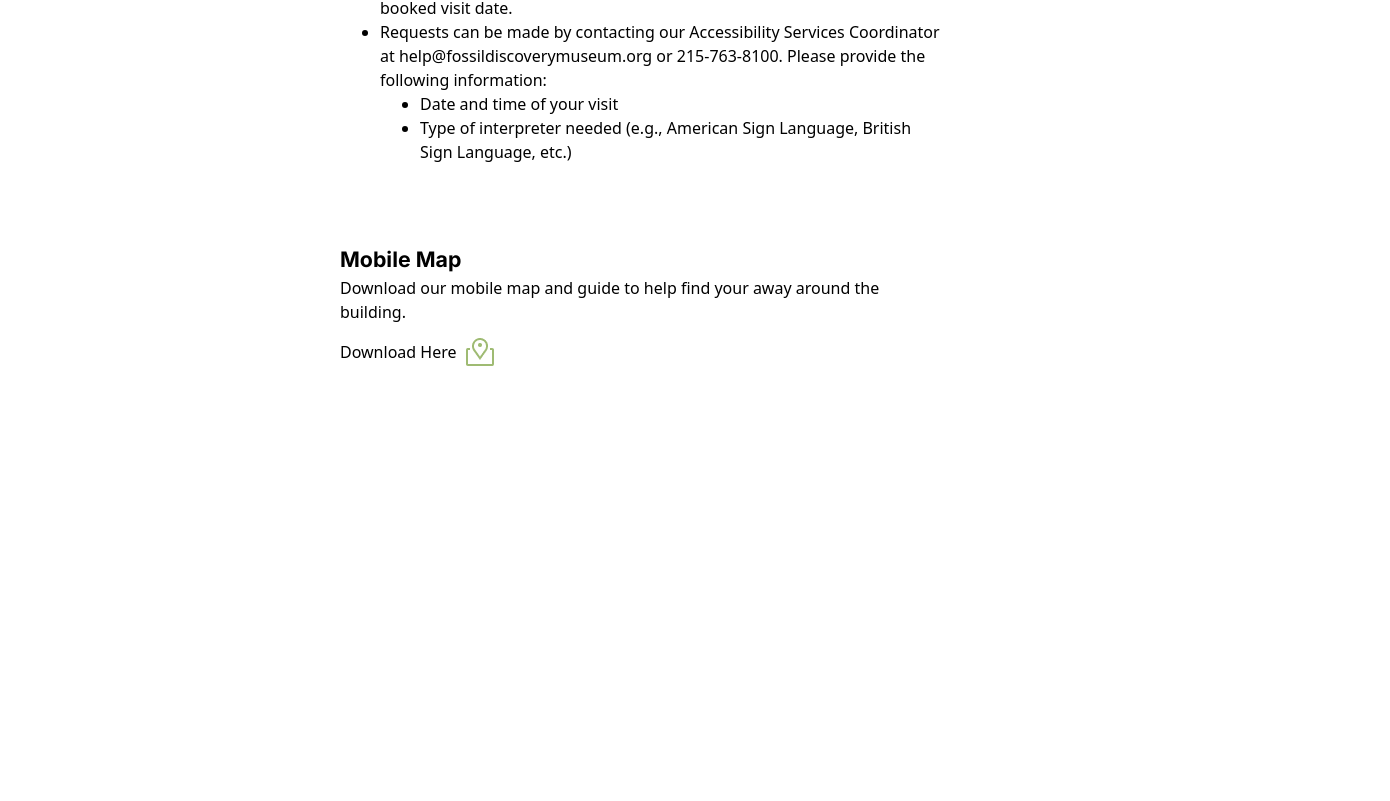
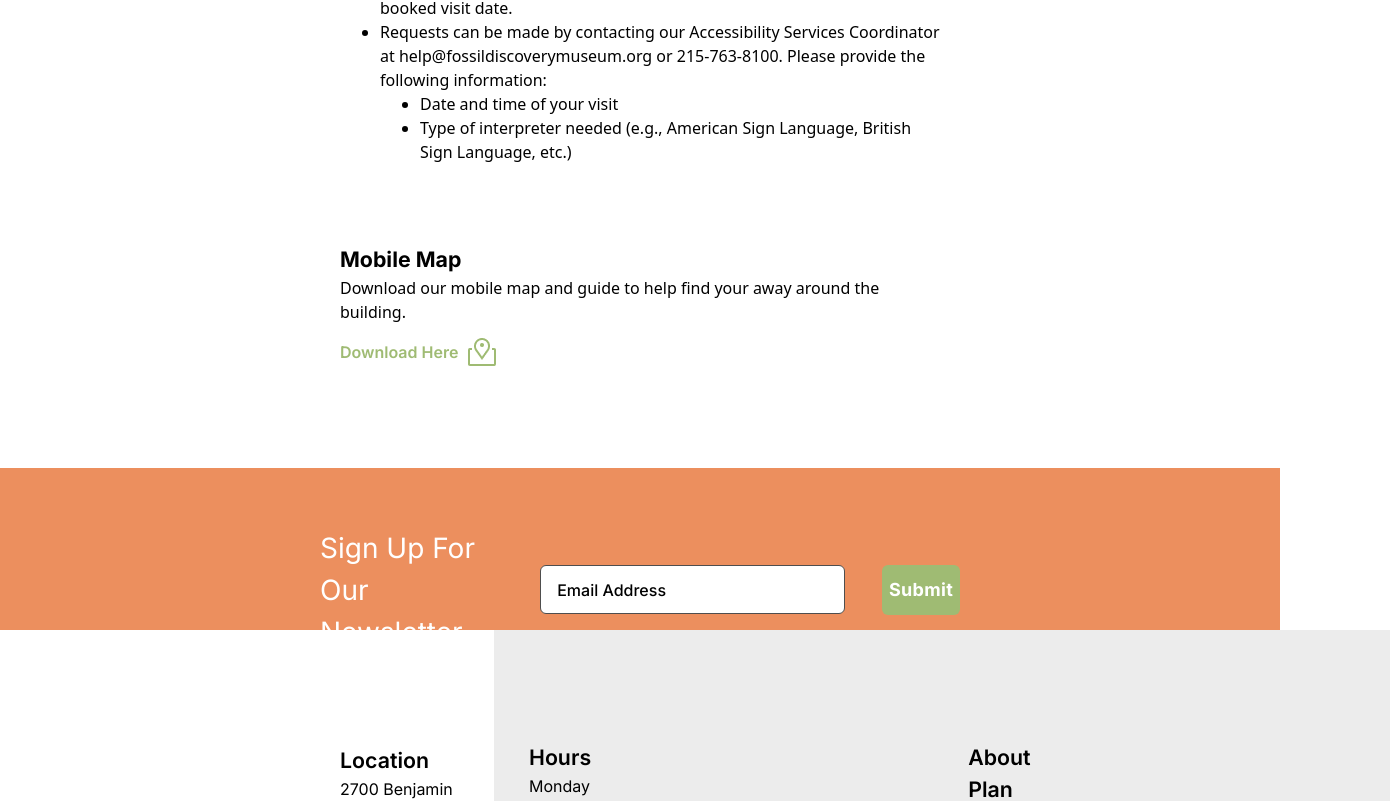
Before and after one commit to faoroj/FossilDiscoveryLab, a React (Vite) app in the folder FossilDiscoveryLab/: page /Accessibility in a window 1280 px wide. Shown: the part 2151-2952 px from the top of the page, 1390 px wide, since content can reach past the window. Before the commit the page ends 2519 px from the top, so only its background shows below. Built offline with nearby package versions, Linux system fonts and the light colour scheme.

Commit message:
Pre Font Adjustments

```diff
--- a/FossilDiscoveryLab/src/components/accessibility/info.jsx
+++ b/FossilDiscoveryLab/src/components/accessibility/info.jsx
@@ -3,7 +3,7 @@ import { Map } from '../../assets';
 
 const info = () => {
   return (
-    <section className='px mt-20'>
+    <section className='px mt-20 mb-[100px]'>
 
       {/* Parking */}
       <h1 className='text-bold-21'>Parking</h1>
@@ -64,7 +64,7 @@ const info = () => {
         Download our mobile map and guide to help find your away around the building.
       </p>
       <div className='inline-flex items-center mt-3 cursor-pointer'>
-        <p>Download Here</p>
+        <p className='text-secondary font-semibold font-inter'>Download Here</p>
         <img src={Map} alt="Map" className='ml-2 '></img>
       </div>
 
--- a/FossilDiscoveryLab/src/pages/Accessibility.jsx
+++ b/FossilDiscoveryLab/src/pages/Accessibility.jsx
@@ -14,10 +14,8 @@ const Accessibility = () => {
           <div>
             <AccessibilityHero />
             <Info />
-            {/*
             <Newsletter />
             <Footer />
-            */}
           </div>
         </div>
 
```
